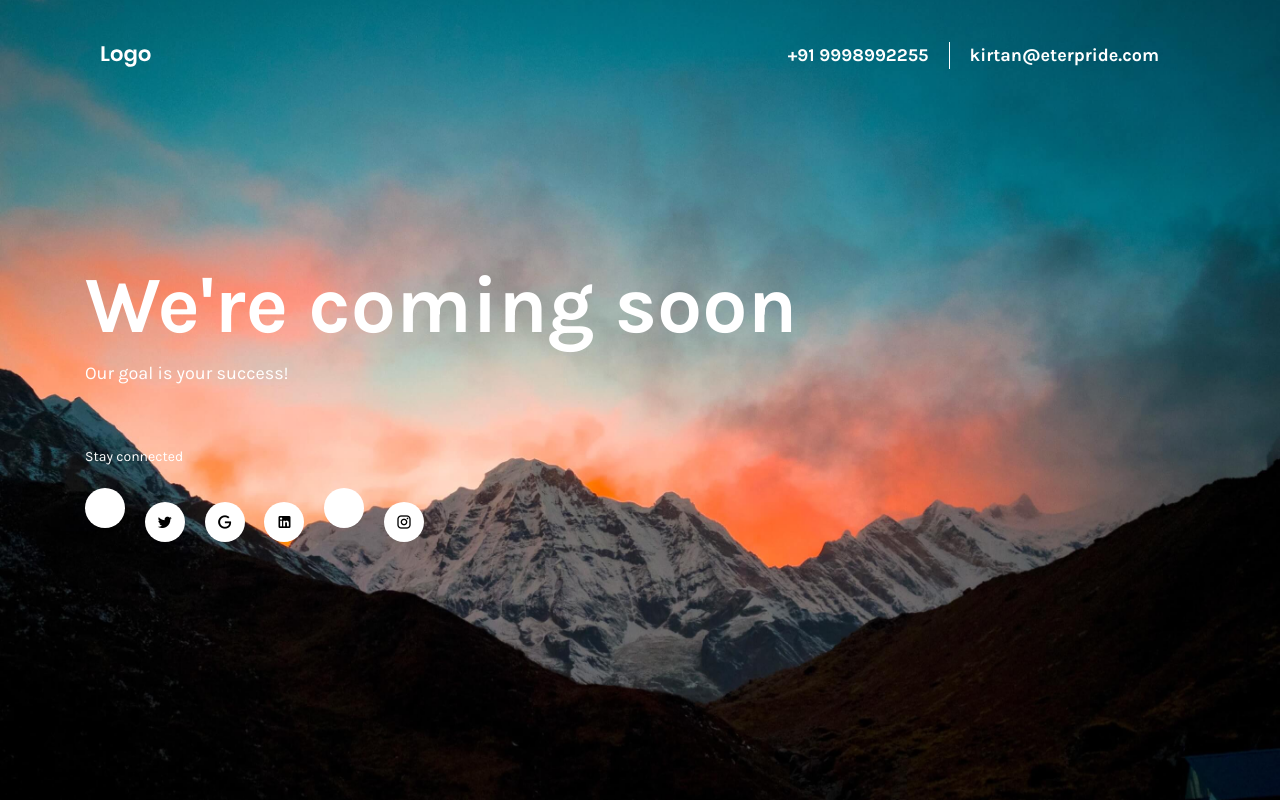
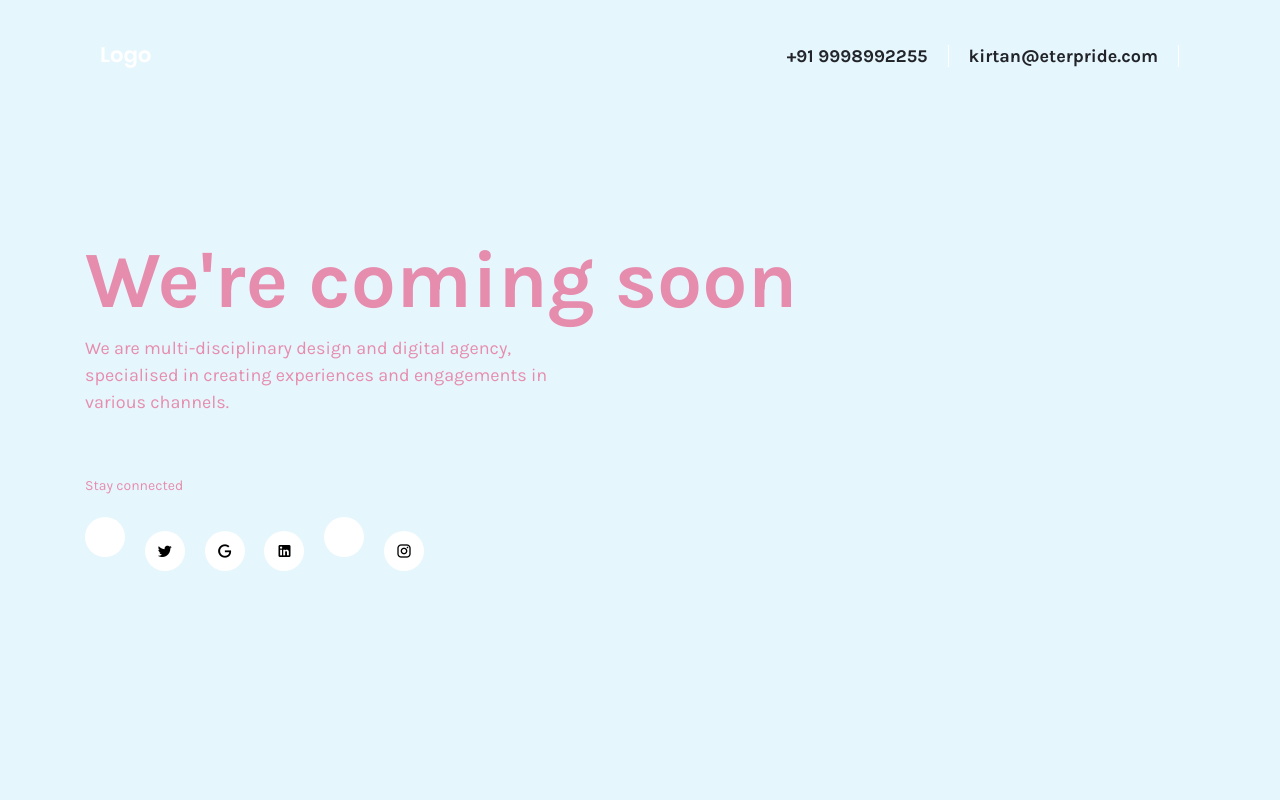
Before and after one commit to ravalpriyankm/Coming-soon, a plain HTML site: page index.html in a window 1280 px wide. Drawn offline with nearby package versions, Linux system fonts and the light colour scheme.

Commit message:
done new
done

```diff
--- a/assets/css/bd-coming-soon.css
+++ b/assets/css/bd-coming-soon.css
@@ -1,10 +1,11 @@
 body {
   font-family: 'Karla', sans-serif;
-  background-image: url("../images/bg.jpg");
+  //background-image: url("../images/bg.jpg");
   background-size: cover;
+  background-color: #e6f6fd;
   background-repeat: no-repeat;
   background-position: center;
-  color: #ffffff;
+  color: #E68DAE;
   padding-bottom: 75px; }
   @media (min-width: 768px) {
     body {
@@ -18,8 +19,8 @@ body {
 .navbar-dark {
   padding-top: 35px;
   padding-bottom: 35px; }
-  .navbar-dark .navbar-text {
-    color: #ffffff;
+  .navbar-dark .navbar-text a{
+    color: #212529;
     opacity: 1;
     padding: 0 20px;
     border-right: 1px solid #ffffff;
--- a/index.html
+++ b/index.html
@@ -20,15 +20,16 @@
                 <a class="navbar-brand" href="#">
                     <img src="assets/images/logo.svg" alt="logo">
                 </a>
-                <span class="navbar-text ml-auto d-none d-sm-inline-block">+91 9998992255</span>
-                <span class="navbar-text d-none d-sm-inline-block">kirtan@eterpride.com</span>
+                <span class="navbar-text ml-auto d-none d-sm-inline-block"><a href="tel:+919998992255">+91 9998992255 </a></span>
+                <span class="navbar-text d-none d-sm-inline-block"> <a href="mailto: kirtan@eterpride.com">kirtan@eterpride.com </a></span>
             </nav>
         </div>
     </header>
     <main class="my-auto">
         <div class="container">
             <h1 class="page-title">We're coming soon</h1>
-            <p class="page-description">Our goal is your success!</p>
+            <p class="page-description">We are multi-disciplinary design and digital agency, <br>
+specialised in creating experiences and engagements in various channels.</p>
             <p>Stay connected</p>
             <nav class="footer-social-links">
                 <a href="https://www.facebook.com/EterPride/" class="social-link"><i class="mdi mdi-facebook-box"></i></a>
```
